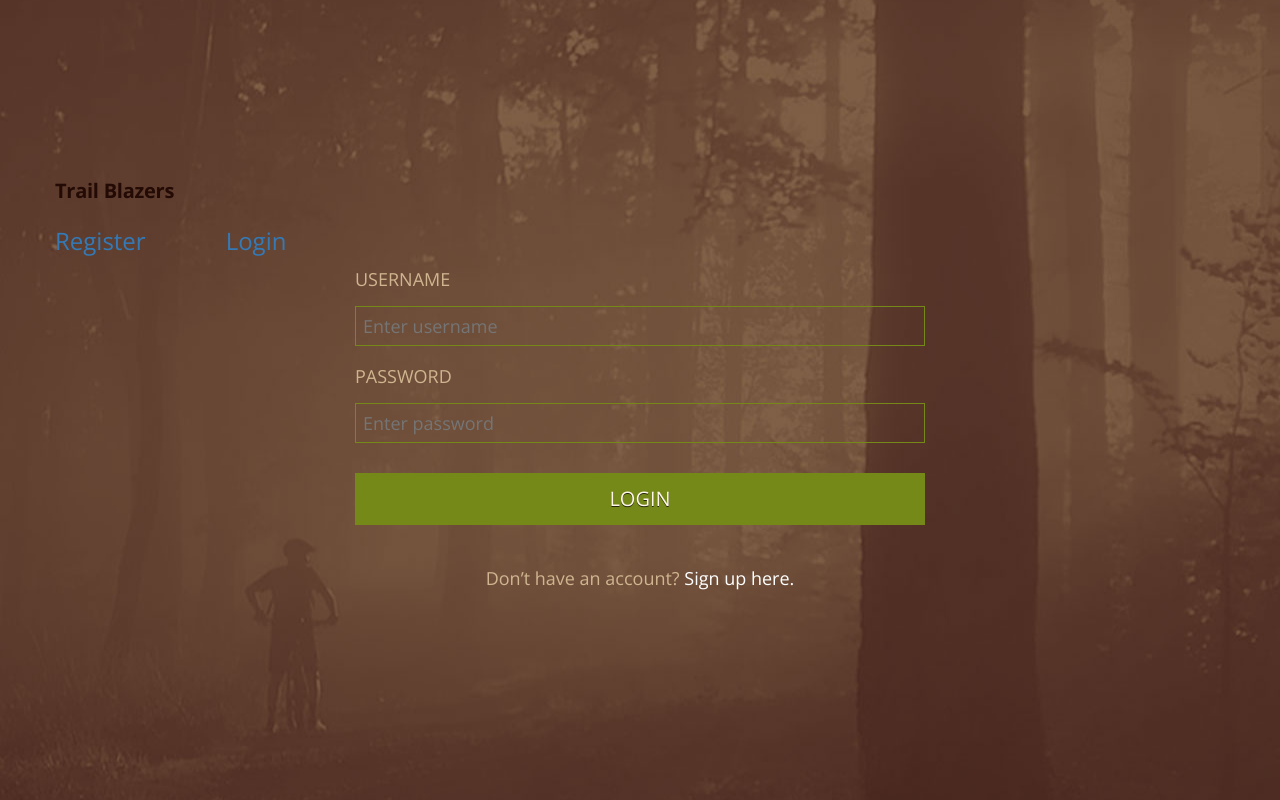
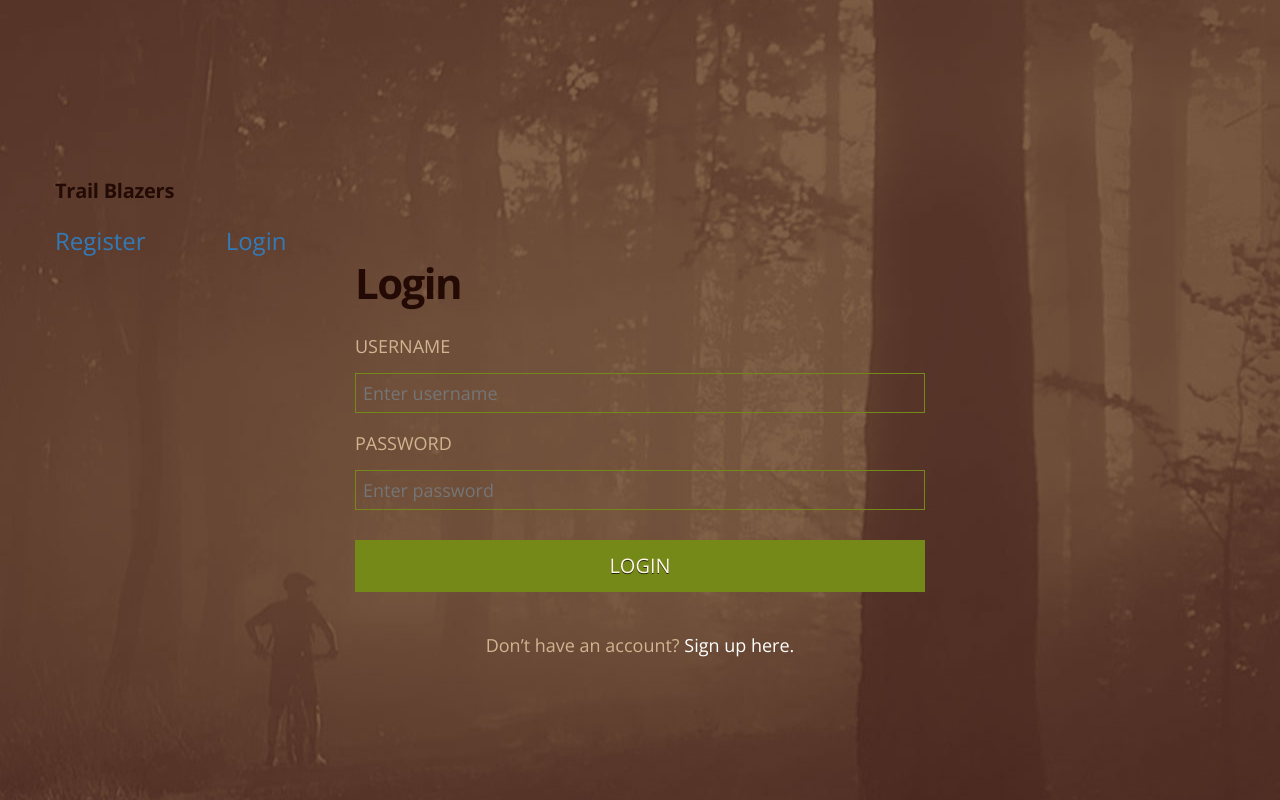
Before and after one commit to verrixkio/trail-blazer, a React (Create React App) app in the folder trail-blazer-frontend/: page /login in a window 1280 px wide. Shown: the top 800 px of the page. Built offline with nearby package versions, Linux system fonts and the light colour scheme.

Commit message:
Update LoginForm.jsx file

```diff
--- a/trail-blazer-frontend/src/components/LoginForm.jsx
+++ b/trail-blazer-frontend/src/components/LoginForm.jsx
@@ -5,7 +5,8 @@ class LoginForm extends Component {
     return (
 
         <div>
-          <form>
+          <h1>Login</h1>
+          <form className="login-form">
             <div className="form-group">
               <label htmlFor="username">Username</label>
               <input
```
